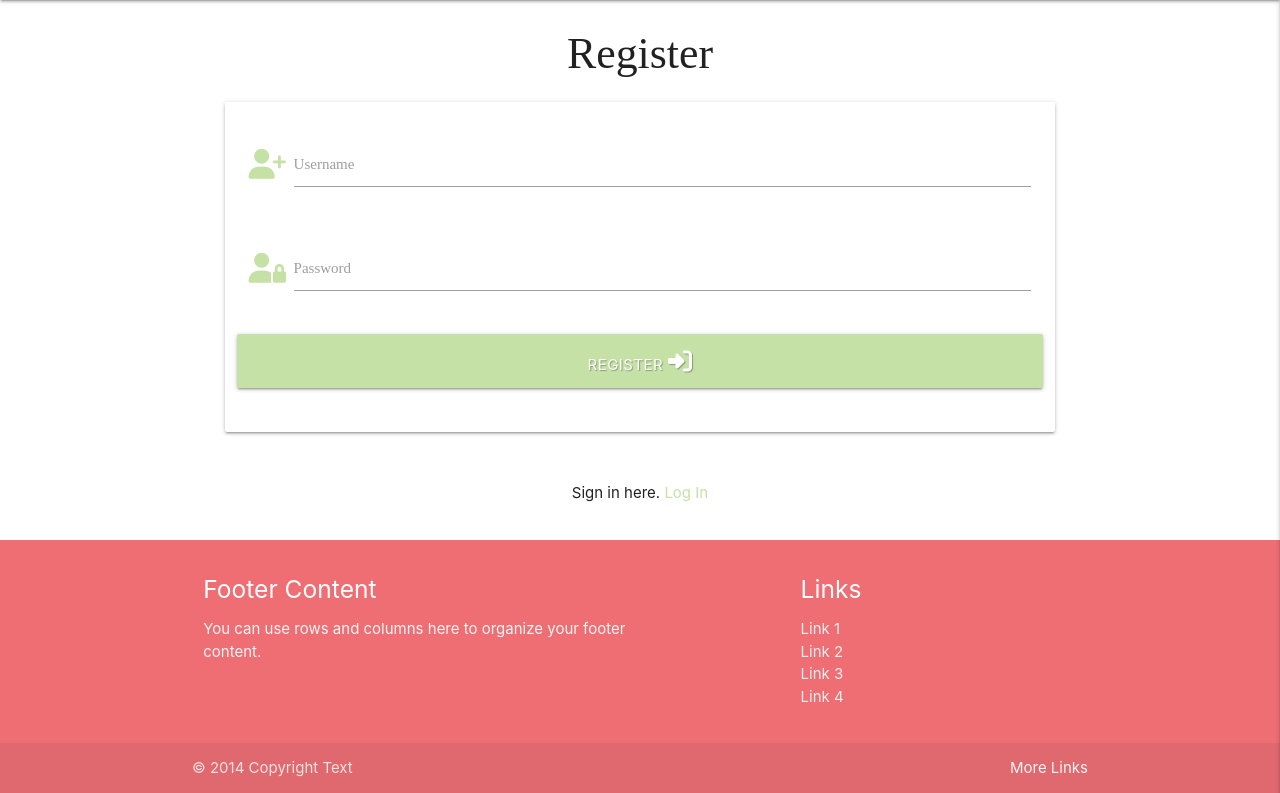
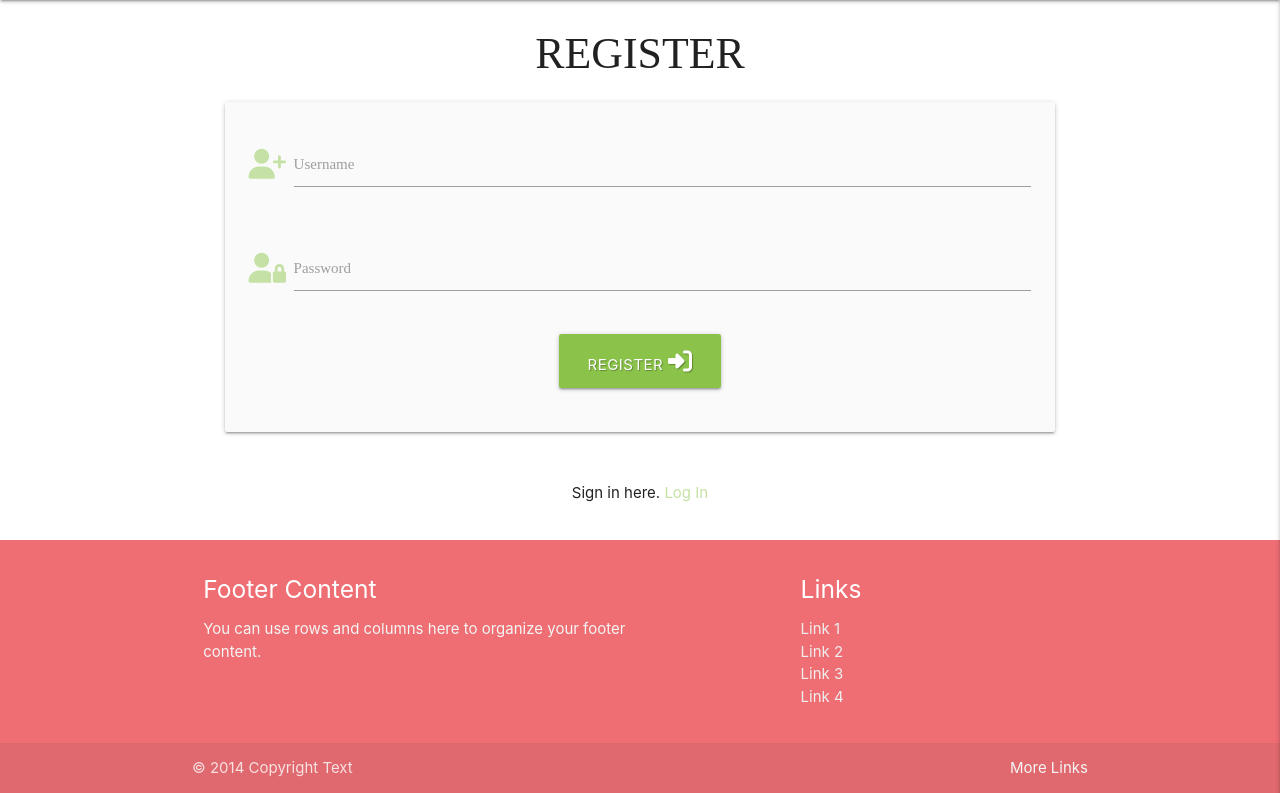
Before and after one commit to DomGambarini/bohemian-mama-pp3, a Flask app: page /register in a window 1280 px wide. Shown: the part 64-857 px from the top of the page. Run offline with Flask 3, Linux system fonts and the light colour scheme; some libraries are stand-ins or nearby versions.

Commit message:
Styled registration submit button

```diff
--- a/templates/register.html
+++ b/templates/register.html
@@ -1,11 +1,11 @@
 {% extends "base.html" %}
 {% block content %}
 
-    <h3 class="center-align">Register</h3>
+    <h3 class="center-align">REGISTER</h3>
 
     <div class="row">
         <form class="col s12 m8 offset-m2" method="POST" action="{{ url_for('register') }}">
-            <div class="card-panel">
+            <div class="card-panel grey lighten-5">
                 <!-- username -->
                 <div class="row">
                     <div class="input-field col s12">
@@ -26,9 +26,11 @@
                 </div>
                 <!-- register -->
                 <div class="row">
-                    <button type="submit" class="col s12 btn-large light-green lighten-3 text-shadow">
-                        Register <i class="fas fa-sign-in-alt"></i>
-                    </button>
+                    <div class="col s12 center-align">
+                        <button type="submit" class="btn-large light-green waves-effect waves-light text-shadow">
+                            Register <i class="fas fa-sign-in-alt"></i>
+                        </button>
+                    </div>
                 </div>
             </div>
         </form>
```
